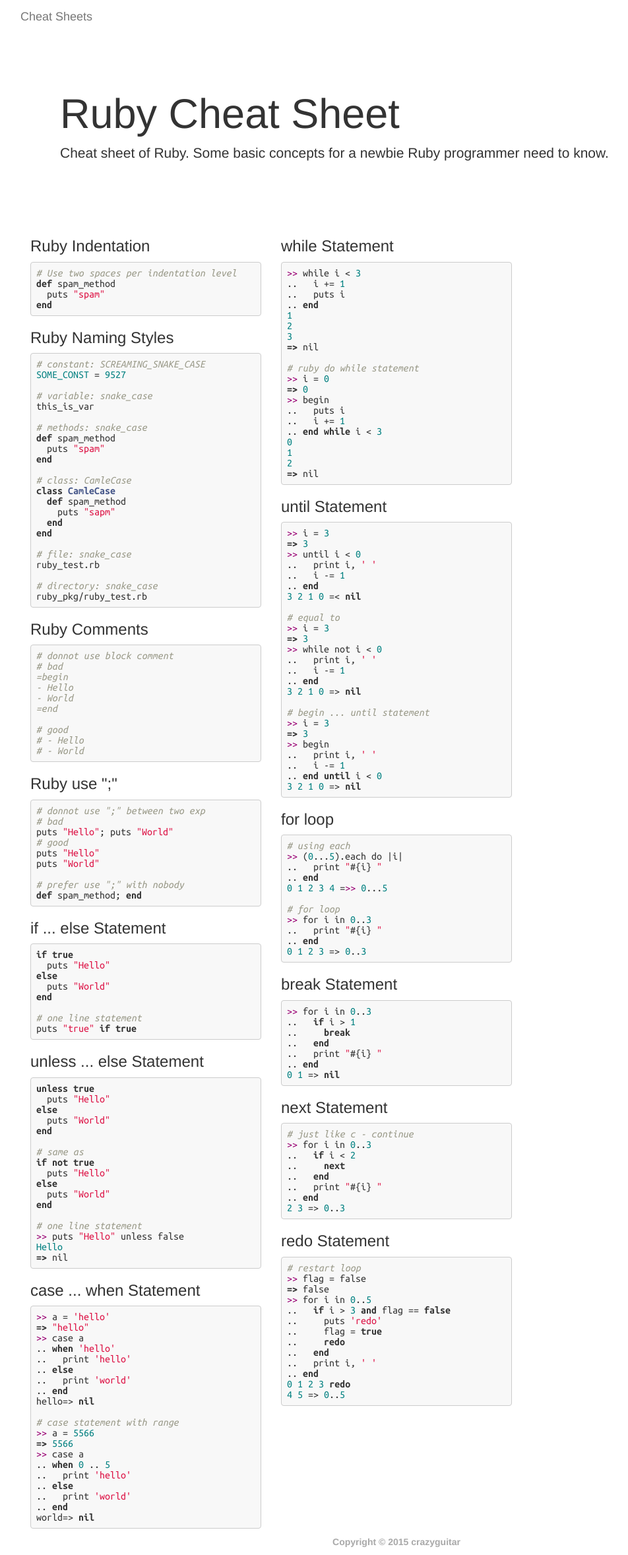
After one commit to crazyguitar/cheatsheet, a Flask app: page /ruby-basic-cs in a window 1280 px wide. The commit adds this page. Shown: the whole page at 66% size, without its empty margins (39-991 px from the left). Run offline with Flask 2, Linux system fonts and the light colour scheme; some libraries are stand-ins or nearby versions.

Commit message:
Add Ruby some basic cheatsheet
include:
- Ruby Naming Style
- Comment convention
- Logical
- Loop

```diff
--- /dev/null
+++ b/server/templates/cheatsheet/ruby-basic-cs.html
@@ -0,0 +1,252 @@
+{% extends "layout.html" %}
+
+{% block jumbotron %}
+<div class="jumbotron">
+   <h1>Ruby Cheat Sheet</h1>
+   <p>Cheat sheet of Ruby. Some basic concepts for a newbie Ruby programmer need to know.</p>
+</div>
+{% endblock %}
+
+{% block body %}
+<div class="row col-md-4 col-xs-12">
+
+<h3>Ruby Indentation</h3>
+<pre class="code ruby">
+# Use two spaces per indentation level
+def spam_method
+  puts "spam"
+end
+</pre>
+
+<h3>Ruby Naming Styles</h3>
+<pre class="code ruby">
+# constant: SCREAMING_SNAKE_CASE
+SOME_CONST = 9527
+
+# variable: snake_case
+this_is_var
+
+# methods: snake_case
+def spam_method
+  puts "spam"
+end
+
+# class: CamleCase
+class CamleCase
+  def spam_method
+    puts "sapm"
+  end
+end
+
+# file: snake_case
+ruby_test.rb
+
+# directory: snake_case
+ruby_pkg/ruby_test.rb
+</pre>
+
+<h3>Ruby Comments</h3>
+<pre class="code ruby">
+# donnot use block comment
+# bad
+=begin
+- Hello
+- World
+=end
+
+# good
+# - Hello
+# - World
+</pre>
+
+<h3>Ruby use ";"</h3>
+<pre class="code ruby">
+# donnot use ";" between two exp
+# bad
+puts "Hello"; puts "World"
+# good
+puts "Hello"
+puts "World"
+
+# prefer use ";" with nobody
+def spam_method; end
+</pre>
+
+<h3>if ... else Statement</h3>
+<pre class="code ruby">
+if true
+  puts "Hello"
+else
+  puts "World"
+end
+
+# one line statement
+puts "true" if true
+</pre>
+
+<h3>unless ... else Statement</h3>
+<pre class="code ruby">
+unless true
+  puts "Hello"
+else
+  puts "World"
+end
+
+# same as
+if not true
+  puts "Hello"
+else
+  puts "World"
+end
+
+# one line statement
+&gt;&gt; puts "Hello" unless false
+Hello
+=&gt; nil
+</pre>
+
+<h3>case ... when Statement</h3>
+<pre class="code ruby">
+&gt;&gt; a = 'hello'
+=&gt; "hello"
+&gt;&gt; case a
+.. when 'hello'
+..   print 'hello'
+.. else
+..   print 'world'
+.. end
+hello=&gt; nil
+
+# case statement with range
+&gt;&gt; a = 5566
+=&gt; 5566
+&gt;&gt; case a
+.. when 0 .. 5
+..   print 'hello'
+.. else
+..   print 'world'
+.. end
+world=&gt; nil
+</pre>
+</div>
+
+<div class="row col-md-4 col-xs-12">
+
+<h3>while Statement</h3>
+<pre class="code ruby">
+&gt;&gt; while i &lt; 3
+..   i += 1
+..   puts i
+.. end
+1
+2
+3
+=&gt; nil
+
+# ruby do while statement
+&gt;&gt; i = 0
+=&gt; 0
+&gt;&gt; begin
+..   puts i
+..   i += 1
+.. end while i &lt; 3
+0
+1
+2
+=&gt; nil
+</pre>
+
+<h3>until Statement</h3>
+<pre class="code ruby">
+&gt;&gt; i = 3
+=&gt; 3
+&gt;&gt; until i &lt; 0
+..   print i, ' '
+..   i -= 1
+.. end
+3 2 1 0 =&lt; nil
+
+# equal to
+&gt;&gt; i = 3
+=&gt; 3
+&gt;&gt; while not i &lt; 0
+..   print i, ' '
+..   i -= 1
+.. end
+3 2 1 0 =&gt; nil
+
+# begin ... until statement
+&gt;&gt; i = 3
+=&gt; 3
+&gt;&gt; begin
+..   print i, ' '
+..   i -= 1
+.. end until i &lt; 0
+3 2 1 0 =&gt; nil
+</pre>
+
+<h3>for loop</h3>
+<pre class="code ruby">
+# using each
+&gt;&gt; (0...5).each do |i|
+..   print "#{i} "
+.. end
+0 1 2 3 4 =&gt;&gt; 0...5
+
+# for loop
+&gt;&gt; for i in 0..3
+..   print "#{i} "
+.. end
+0 1 2 3 =&gt; 0..3
+</pre>
+
+<h3>break Statement</h3>
+<pre class="code ruby">
+&gt;&gt; for i in 0..3
+..   if i &gt; 1
+..     break
+..   end
+..   print "#{i} "
+.. end
+0 1 =&gt; nil
+</pre>
+
+<h3>next Statement</h3>
+<pre class="code ruby">
+# just like c - continue
+&gt;&gt; for i in 0..3
+..   if i &lt; 2
+..     next
+..   end
+..   print "#{i} "
+.. end
+2 3 =&gt; 0..3
+</pre>
+
+<h3>redo Statement</h3>
+<pre class="code ruby">
+# restart loop
+&gt;&gt; flag = false
+=&gt; false
+&gt;&gt; for i in 0..5
+..   if i &gt; 3 and flag == false
+..     puts 'redo'
+..     flag = true
+..     redo
+..   end
+..   print i, ' '
+.. end
+0 1 2 3 redo
+4 5 =&gt; 0..5
+</pre>
+</div>
+
+<div class="row col-md-4 col-xs-12">
+
+</div>
+{% endblock %}
+
+{% block script %}
+{{ super() }}
+
+{% endblock %}
```
Also changed, not shown: server/templates/index.html (+8 -0 lines).
